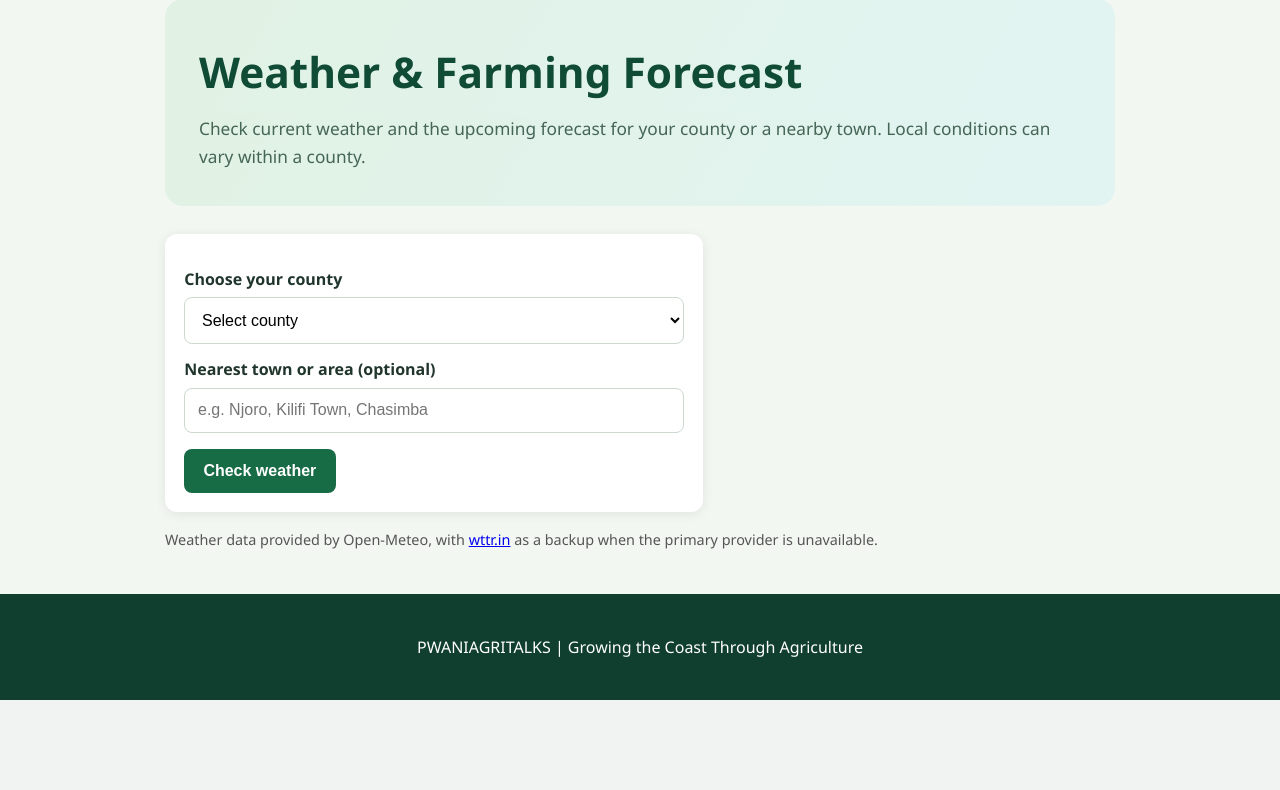
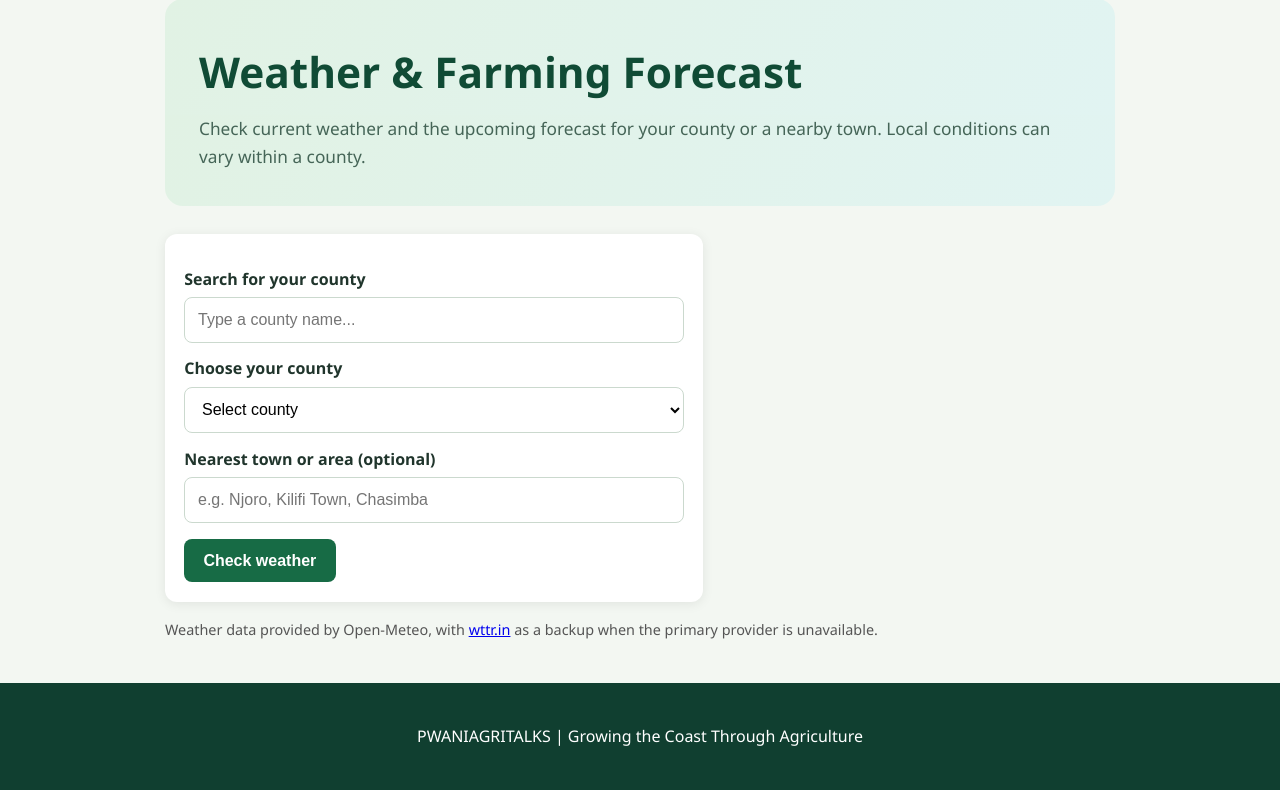
Before and after one commit to georgejambo05-dot/pwaniagritalks, a Flask app: page /weather in a window 1280 px wide. Shown: the part 347-1137 px from the top of the page. Before the commit the page ends 1047 px from the top, so only its background shows below. Run offline with Flask 3, Linux system fonts and the light colour scheme; some libraries are stand-ins or nearby versions.

Commit message:
Add searchable county selector to weather page

```diff
--- a/templates/weather.html
+++ b/templates/weather.html
@@ -14,7 +14,29 @@
 <h2>Weather &amp; Farming Forecast</h2>
 <p>Check current weather and the upcoming forecast for your county or a nearby town. Local conditions can vary within a county.</p>
 <form class="weather-form" method="get" action="{{ url_for('weather') }}">
-<label for="county">Choose your county</label><select id="county" name="county" required><option value="">Select county</option>{% for item in counties %}<option value="{{ item }}" {% if county == item %}selected{% endif %}>{{ item }}</option>{% endfor %}</select>
+<label for="county-search">Search for your county</label>
+<input id="county-search" type="search" placeholder="Type a county name..." autocomplete="off" aria-label="Search counties">
+<label for="county">Choose your county</label>
+<select id="county" name="county" required>
+<option value="">Select county</option>
+{% for item in counties %}<option value="{{ item }}" {% if county == item %}selected{% endif %}>{{ item }}</option>{% endfor %}
+</select>
+<script>
+document.addEventListener("DOMContentLoaded", function () {
+  const search = document.getElementById("county-search");
+  const select = document.getElementById("county");
+  const options = Array.from(select.options).slice(1);
+  search.addEventListener("input", function () {
+    const query = search.value.trim().toLocaleLowerCase();
+    options.forEach(function (option) {
+      option.hidden = query !== "" && !option.text.toLocaleLowerCase().includes(query);
+    });
+    if (select.selectedOptions.length && select.selectedOptions[0].hidden) {
+      select.value = "";
+    }
+  });
+});
+</script>
 <label for="local_area">Nearest town or area (optional)</label><input id="local_area" name="local_area" value="{{ local_area }}" placeholder="e.g. Njoro, Kilifi Town, Chasimba">
 <button type="submit">Check weather</button></form>
 {% if error %}<p class="weather-error" role="alert">{{ error }}</p>{% endif %}
```
